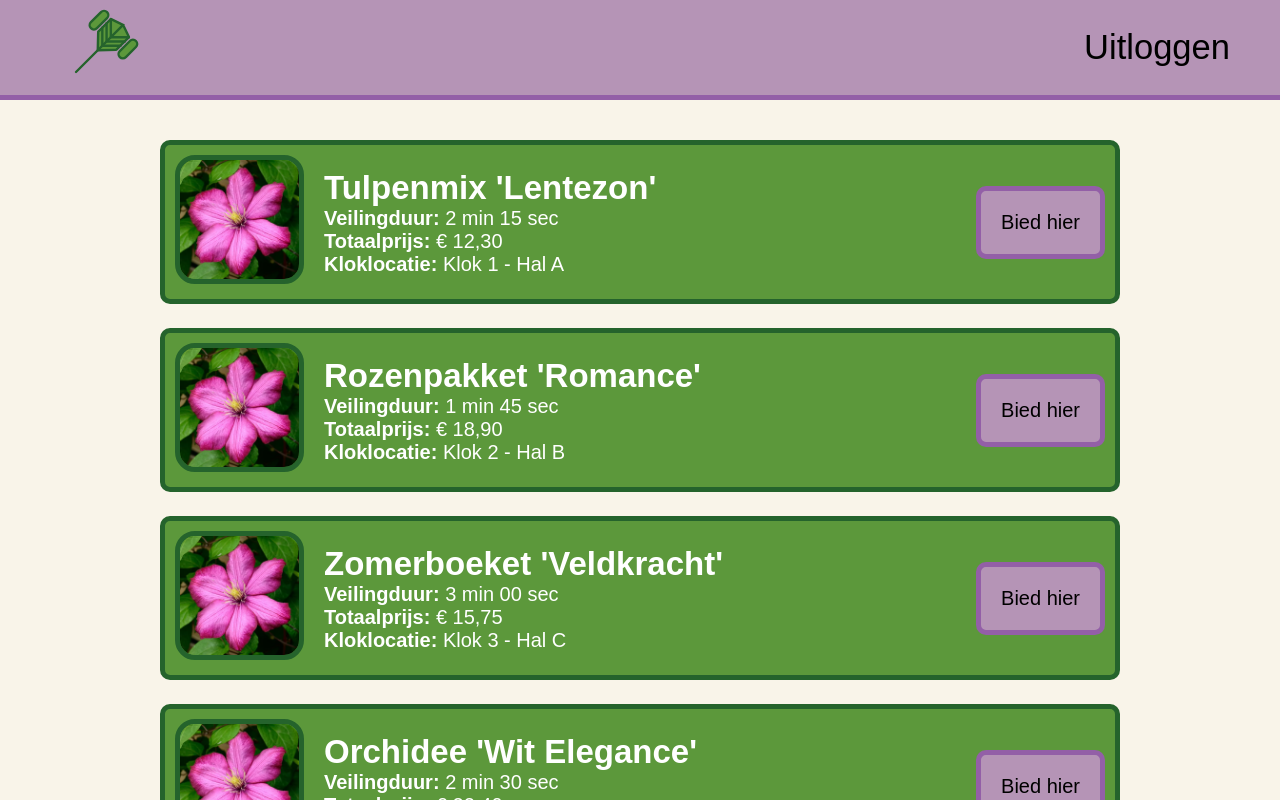
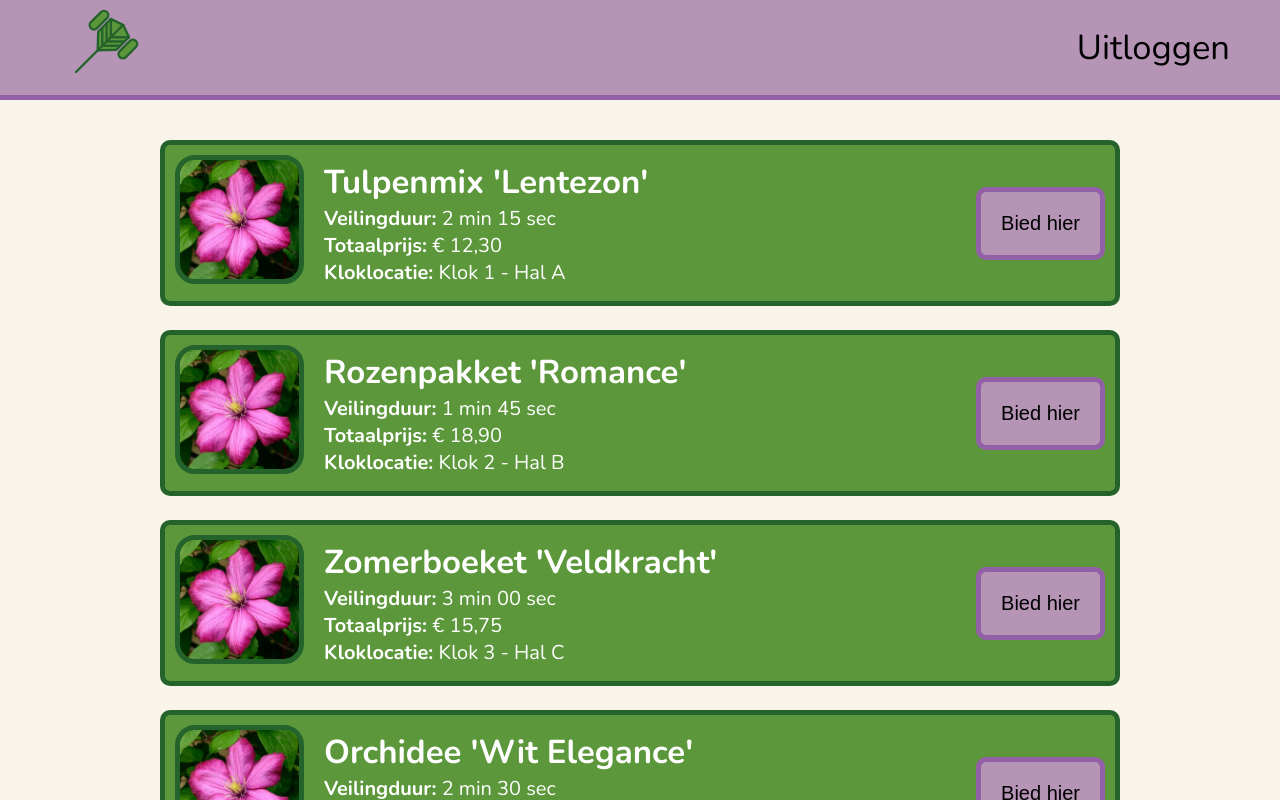
Before and after one commit to MishaOpstal/Floriday, a Next.js app in the folder LeafBidWeb/: page / in a window 1280 px wide. Built offline with nearby package versions, Linux system fonts and the light colour scheme.

Commit message:
added nunito font

```diff
--- a/LeafBidWeb/src/app/layout.tsx
+++ b/LeafBidWeb/src/app/layout.tsx
@@ -24,9 +24,15 @@
 }>) {
   return (
     <html lang="en">
-      <body className={`${geistSans.variable} ${geistMono.variable}`}>
-        {children}
-      </body>
+    <head>
+        <link rel="preconnect" href="https://fonts.googleapis.com"/>
+        <link rel="preconnect" href="https://fonts.gstatic.com"/>
+        <link href="https://fonts.googleapis.com/css2?family=Nunito:ital,wght@0,200..1000;1,200..1000&display=swap"
+              rel="stylesheet"/>
+    </head>
+    <body className={`${geistSans.variable} ${geistMono.variable}`}>
+    {children}
+    </body>
     </html>
   );
 }
```
